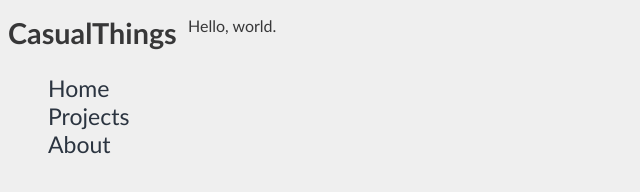
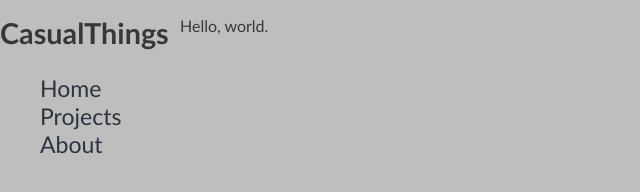
Before and after one commit to CasualSuperman/casualsuperman.github.com, a plain HTML site: page index.html in a window 1280 px wide. Shown: the whole page, without its empty margins (0-640 px from the left). Drawn offline with Linux system fonts and the light colour scheme.

Commit message:
Adjustments are fun!

```diff
--- a/index.html
+++ b/index.html
@@ -22,5 +22,7 @@
 			</ul>
 		</nav>
 	</section>
-	<p>Hello, world.</p>
+	<section class=".content">
+		<p>Hello, world.</p>
+	</section>
 </body>
--- a/main.css
+++ b/main.css
@@ -1,7 +1,10 @@
 body {
-	background-color: #efefef;
+	background-color: #bebebe;
 	color: #373738;
 	font-family: 'Rosario', Calibri, sans-serif;
+	margin: 0;
+	padding: 0;
+
 }
 * {
 	transition-property:background-color, color, height, margin, opacity, padding, width;
@@ -51,6 +54,7 @@ nav {
 }
 
 .content {
+	background-color: #efefef;
 	margin-left: 180px;
 }
 
```
